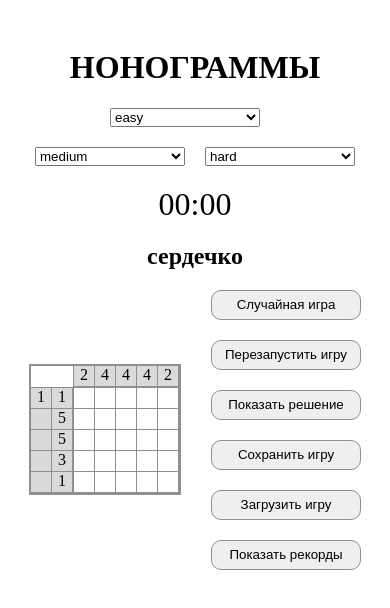
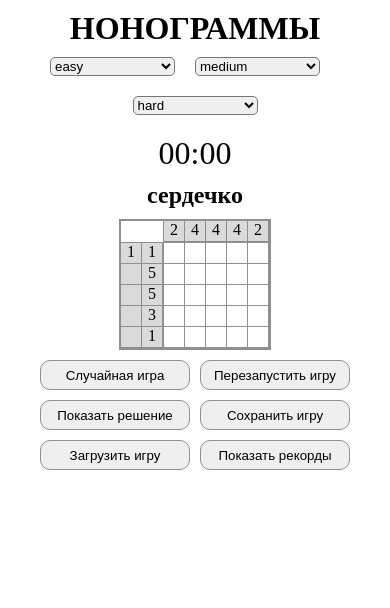
Before and after one commit to skayer81/nonograms, a plain HTML site: page nonograms/index.html in a window 390 px wide. Drawn offline with Linux system fonts and the light colour scheme.

Commit message:
feat: add adaptive

```diff
--- a/nonograms/components/_mainstyle.scss
+++ b/nonograms/components/_mainstyle.scss
@@ -2,6 +2,7 @@
 
 body {
     box-sizing: border-box;
+    margin: 0;
 }
 
 .button{
@@ -24,10 +25,18 @@ body {
 .container{
     max-width: 1200px;
     margin: 0 auto;
-    padding: 20px;
+    padding: 0 20px;
     text-align: center;
 }
 .main-container{
     display: flex;
     justify-content: center;
+    @media screen and (max-width: 700px) {
+        flex-direction: column;
+        align-items: center;
+    }
 }
+
+h1, h2{
+    margin: 10px auto;
+}
--- a/nonograms/components/app.js
+++ b/nonograms/components/app.js
@@ -225,16 +225,23 @@ export class Application extends CreateBaseComponent{
         this.createBaseComponent('h1', ['title'], container, 'НОНОГРАММЫ');
         container.append(this.selectLevel.container);
         container.append(this.timer.container);
-        this.nonogramTitle = this.createBaseComponent('h2', ['title'], container);
 
-        const appFieldContainer = this.createBaseComponent('div', ['field-container'], document.body)
+
+
+
+        const appFieldContainer = this.createBaseComponent('div', ['field-container'])
         const topField = this.createBaseComponent('div', ['field__top'], appFieldContainer);
         const bottomField = this.createBaseComponent('div', ['field__bottom'], appFieldContainer);
         topField.append(this.viewTopHints.container);
-        bottomField.append(this.viewLeftHints.container, this.viewField.container)
+        bottomField.append(this.viewLeftHints.container, this.viewField.container);
+
+        const fieldAndNameContainer = this.createBaseComponent('div', ['outer-container'], document.body);
+        const leftSide = this.createBaseComponent('div', ['left-side'], fieldAndNameContainer);
+        this.nonogramTitle = this.createBaseComponent('h2', ['title']);
+        leftSide.append(this.nonogramTitle, appFieldContainer)
 
         const mainContainer = this.createBaseComponent('div', ['main-container'], container)
-        mainContainer.append(appFieldContainer, this.buttonBlock.container)
+        mainContainer.append(leftSide, this.buttonBlock.container)
 
     }
 }
--- a/nonograms/components/modalWindows/_modalWindow.scss
+++ b/nonograms/components/modalWindows/_modalWindow.scss
@@ -66,12 +66,9 @@
     // .word{
     //     margin-bottom: 20px;
     // }
-    // .buttons{
-
-    //     display: flex;
-    //     justify-content: center;
-    //     gap: 10px;
-
+    .button{
+        margin-top: 20px;
+    }
 }
 
 .overlay{
--- a/nonograms/components/selectLevel/_selectLeves.scss
+++ b/nonograms/components/selectLevel/_selectLeves.scss
@@ -1,10 +1,14 @@
 .levels{
     .levels__select{
-        width: 150px;
+        width: 200px;
         margin-right: 20px;
         margin-bottom: 20px;
+        border-radius: 5px;
         &:last-child{
             margin-right: 0;
+        }
+        @media screen and (max-width: 700px) {
+            width: 125px;
         }
 
     }
@@ -15,7 +19,4 @@
         }
     }
 
-
-
-
 }
--- a/nonograms/components/viewButtonsBlock/_buttonsBlock.scss
+++ b/nonograms/components/viewButtonsBlock/_buttonsBlock.scss
@@ -3,7 +3,18 @@
     height: fit-content;
     display: flex;
     flex-direction: column;
-    gap: 20px;
+    gap: 10px;
     max-width: 200px;
     padding-left: 30px;
+    margin-top: 45px;
+    @media screen and (max-width: 700px) {
+        width: 100%;
+        flex-direction: row;
+        flex-wrap: wrap;
+        margin-top: 10px;
+        max-width: 700px;
+        padding-left: 0;
+        justify-content: center;
+       // align-items: center;
+    }
 }
```
Also changed, not shown: nonograms/style.css, 1 other file.
